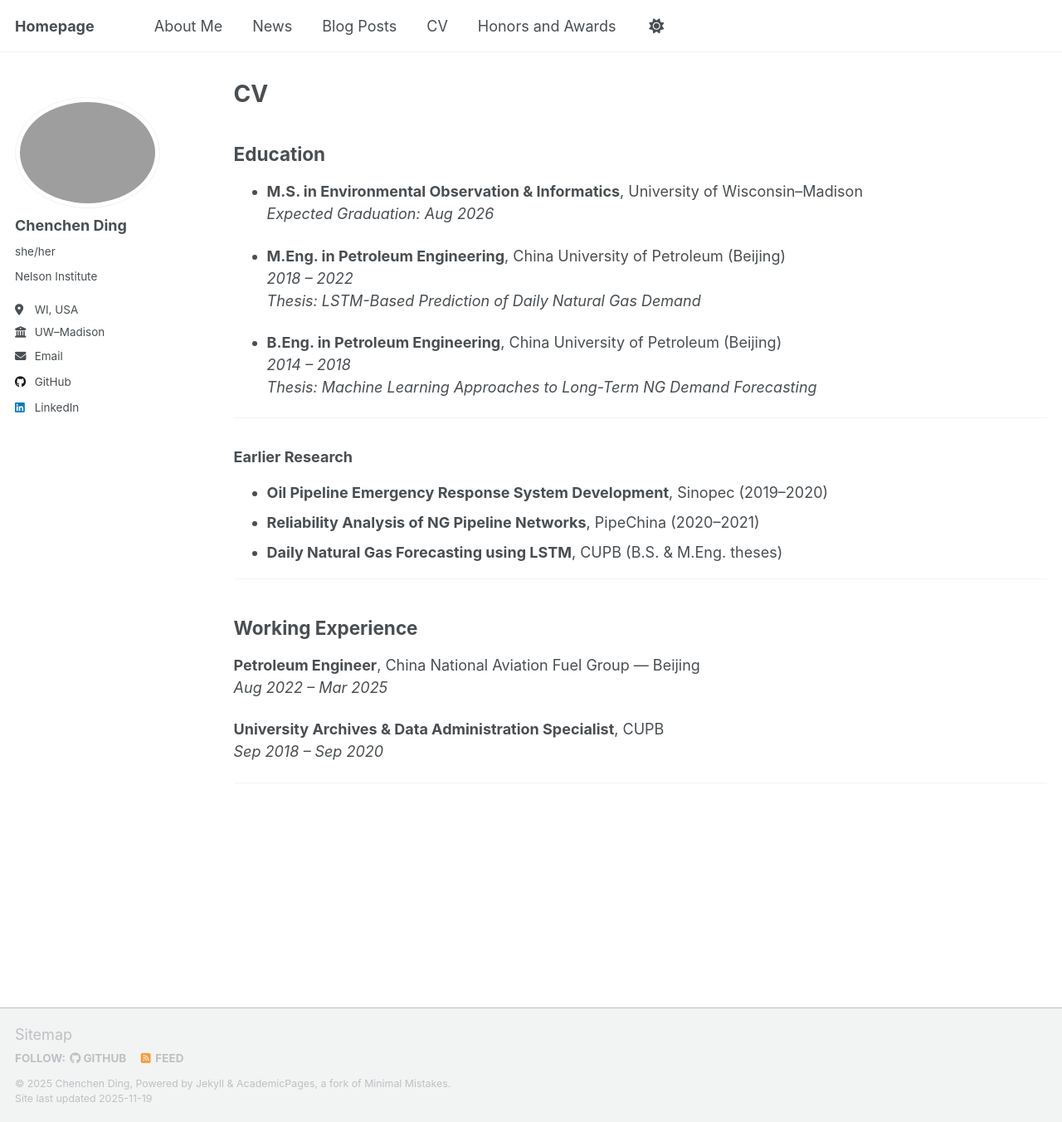
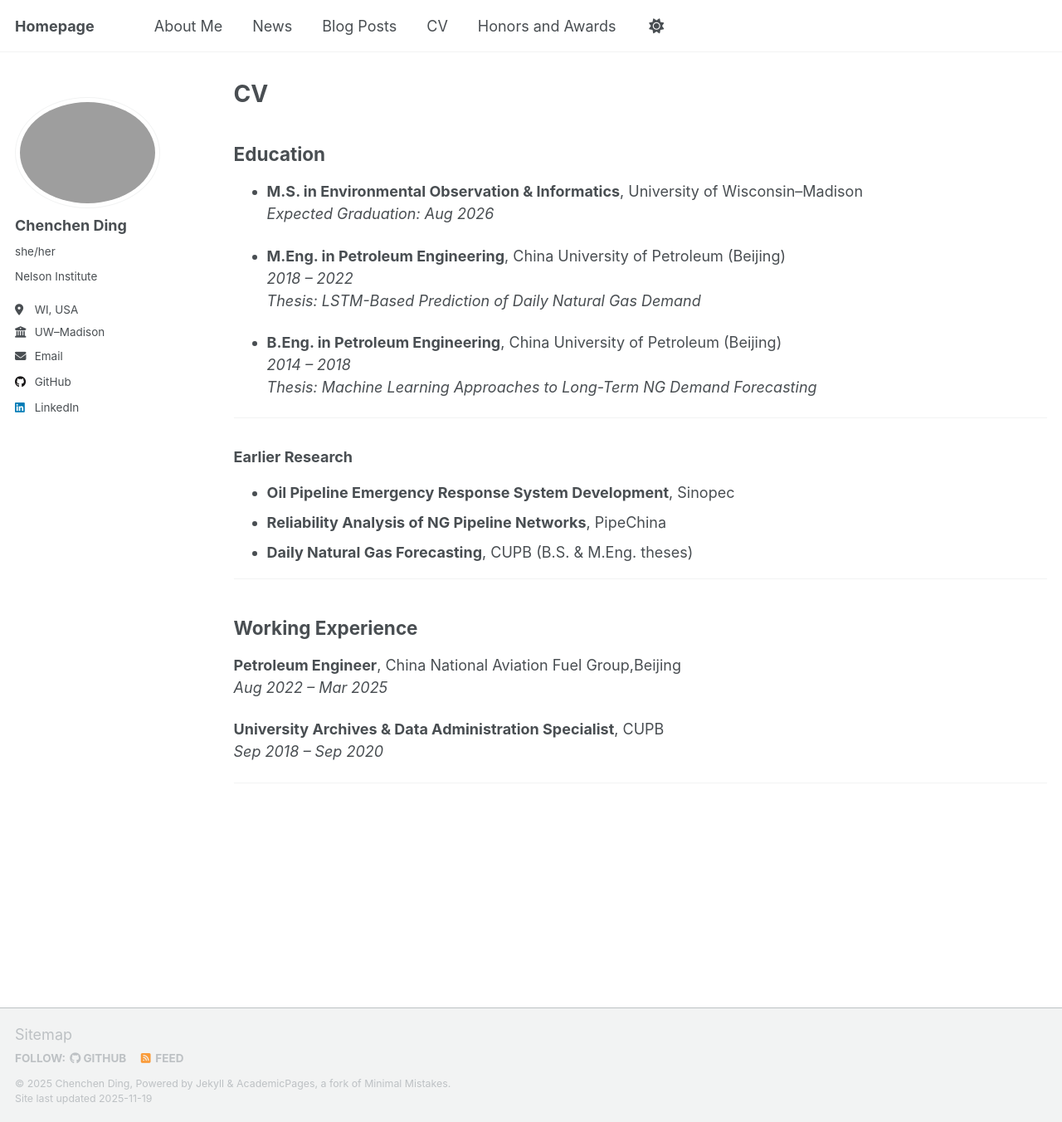
Before and after one commit to DCC0329/ChenchenDing.github.io, a Jekyll site: the page built from _pages/cv.md, in a window 1280 px wide and 1352 px high. Shown: the whole window at 83% size. Built offline with Jekyll 4.4.1, drawn with Linux system fonts in a browser that asks for light colours; a script that is not in the unit is left out.

Commit message:
Update cv.md

```diff
--- a/_pages/cv.md
+++ b/_pages/cv.md
@@ -24,14 +24,14 @@ redirect_from:
 ---
 
 ### **Earlier Research**
-- **Oil Pipeline Emergency Response System Development**, Sinopec (2019–2020)
-- **Reliability Analysis of NG Pipeline Networks**, PipeChina (2020–2021)
-- **Daily Natural Gas Forecasting using LSTM**, CUPB (B.S. & M.Eng. theses)
+- **Oil Pipeline Emergency Response System Development**, Sinopec
+- **Reliability Analysis of NG Pipeline Networks**, PipeChina
+- **Daily Natural Gas Forecasting**, CUPB (B.S. & M.Eng. theses)
 
 ---
 
 ## Working Experience
-**Petroleum Engineer**, China National Aviation Fuel Group — Beijing
+**Petroleum Engineer**, China National Aviation Fuel Group,Beijing
 *Aug 2022 – Mar 2025*
 
 **University Archives & Data Administration Specialist**, CUPB
```
